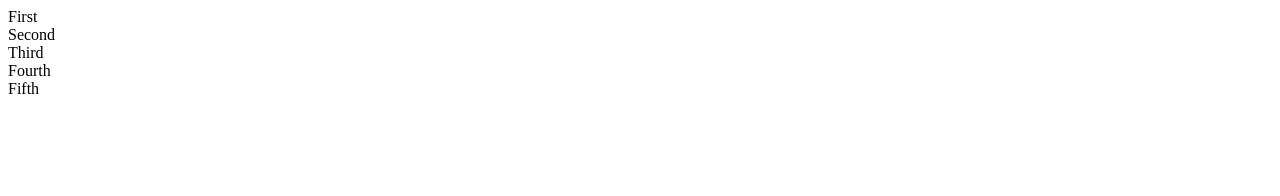
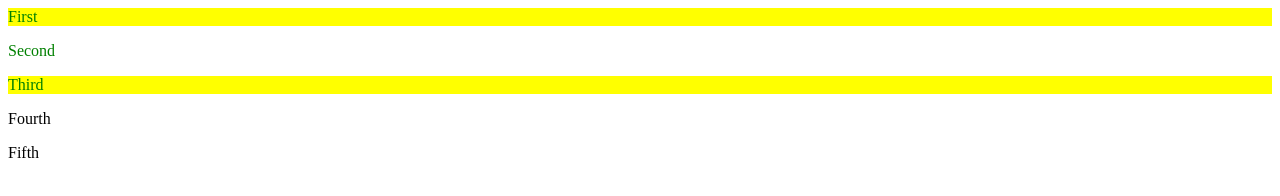
Before and after one commit to knightmoves-schools/021-combinators-TreverAnd08, a website: page index.html in a window 1280 px wide. Drawn offline with Linux system fonts and the light colour scheme.

Commit message:
Combinators

```diff
--- a/index.html
+++ b/index.html
@@ -3,20 +3,37 @@
 <head>
     <title>Combinators</title>
     <style>
+        div p{
+            color: green;
+        }
+
+        div > p{
+            background-color: yellow;
+        }
+
+        div + p{
+            background-color: cyan;
+        }
+
+        div ~ p{
+            color: purple;
+        }
 
     </style>
 </head>
 
 <body>
     <span>
-        <div>First</div>
+        <div>
+            <p>First</p>
         <article>
-            <div>Second</div>
+            <p>Second</p>
         </article>
-        <div>Third</div>
+        <p>Third</p>
+    </div>
     </span>
-    <div>Fourth</div>
-    <div>Fifth</div>
+    <p>Fourth</p>
+    <p>Fifth</p>
 </body>
 
 </html>
```
